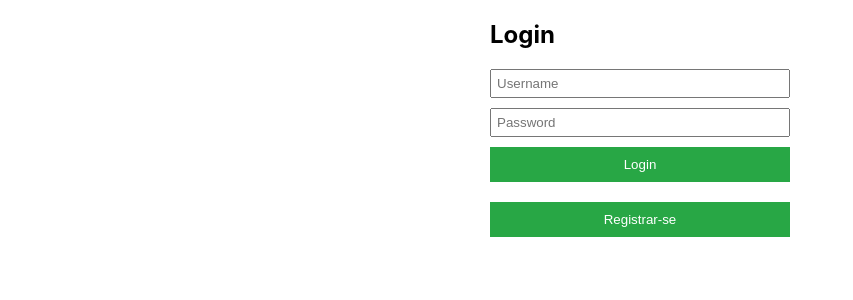
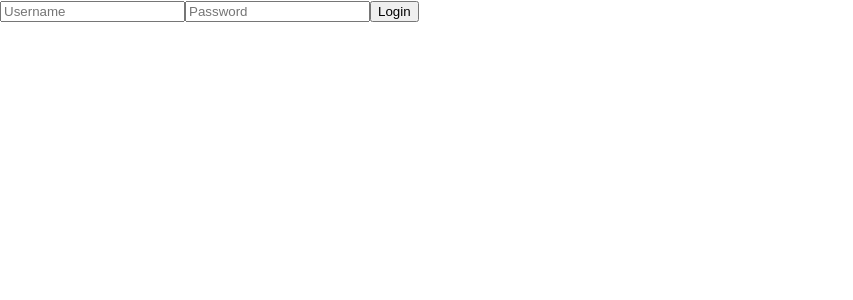
Before and after one commit to pedromshin/portaldoesporte-web, a React (Create React App) app: page /login in a window 1280 px wide. Shown: the top 300 px of the page, without its empty margins (0-853 px from the left). Built offline with nearby package versions, Linux system fonts and the light colour scheme.

Commit message:
improve auth

```diff
--- a/src/pages/login/index.tsx
+++ b/src/pages/login/index.tsx
@@ -1,49 +1,25 @@
-import { useState } from "react";
-import styled from "styled-components";
-import axios from "axios";
-import { endpoint } from "../../utils/endpoint";
+import { useEffect, useState } from "react";
 import { useNavigate } from "react-router-dom";
+import { useAuth } from "../../hooks/useAuth";
 import { routes } from "..";
-import { useAuth } from "../../hooks/useAuth";
 
-const Form = styled.form`
-  display: flex;
-  flex-direction: column;
-  max-width: 300px;
-  margin: 0 auto;
-`;
-
-const Input = styled.input`
-  margin-bottom: 10px;
-  padding: 5px;
-`;
-
-const Button = styled.button`
-  padding: 10px;
-  background-color: #28a745;
-  color: white;
-  border: none;
-  cursor: pointer;
-  margin-bottom: 20px;
-`;
-
-function Login() {
+export default function Login() {
   const auth = useAuth();
   const navigate = useNavigate();
   const [username, setUsername] = useState("");
   const [password, setPassword] = useState("");
 
-  const handleSubmit = async (e: any) => {
+  useEffect(() => {
+    if (auth?.auth?.accessToken) {
+      navigate(routes.pageMemberships);
+    }
+  }, [auth, navigate]);
+
+  const handleSubmit = async (e: React.FormEvent) => {
     e.preventDefault();
     try {
-      const response = await axios.post(`${endpoint}/auth/login`, {
-        username,
-        password,
-      });
-      const { token } = response.data;
-      localStorage.setItem("authToken", token);
-
-      // navigate(routes.pageMemberships);
+      await auth.login(username, password);
+      navigate(routes.pageMemberships);
     } catch (error: any) {
       console.error("Login error:", error.response?.data || error.message);
       alert("Login failed. Please check your credentials.");
@@ -51,28 +27,20 @@ function Login() {
   };
 
   return (
-    <Form onSubmit={handleSubmit}>
-      <h2>Login</h2>
-      <Input
+    <form onSubmit={handleSubmit}>
+      <input
         type="text"
-        placeholder="Username"
         value={username}
         onChange={(e) => setUsername(e.target.value)}
-        required
+        placeholder="Username"
       />
-      <Input
+      <input
         type="password"
-        placeholder="Password"
         value={password}
         onChange={(e) => setPassword(e.target.value)}
-        required
+        placeholder="Password"
       />
-      <Button type="submit">Login</Button>
-      <Button type="button" onClick={() => navigate(routes.pageRegister)}>
-        Registrar-se
-      </Button>
-    </Form>
+      <button type="submit">Login</button>
+    </form>
   );
 }
-
-export default Login;
--- a/src/pages/memberships/index.tsx
+++ b/src/pages/memberships/index.tsx
@@ -3,8 +3,13 @@ import { useAuth } from "../../hooks/useAuth";
 import { routes } from "..";
 
 export default () => {
+  const auth = useAuth();
   const navigate = useNavigate();
-  const auth = useAuth();
+
+  const handleLogout = () => {
+    auth.logout();
+    navigate(routes.pageLogin);
+  };
 
   console.log(auth);
 
@@ -12,6 +17,7 @@ export default () => {
     <h2>
       Associações
       <button onClick={() => navigate(routes.pageLogin)}>fazer login</button>
+      <button onClick={handleLogout}>Logout</button>
     </h2>
   );
 };
--- a/src/providers/AuthProvider.tsx
+++ b/src/providers/AuthProvider.tsx
@@ -1,11 +1,18 @@
-import { createContext, useState, useContext, PropsWithChildren } from "react";
+import {
+  createContext,
+  useState,
+  useContext,
+  PropsWithChildren,
+  useEffect,
+} from "react";
 import axios from "axios";
 import { endpoint } from "../utils/endpoint";
 
 export type AuthContextType = {
-  auth: any; // Define a proper type for `auth` if you know it
+  auth: { accessToken: string }; // Define a proper type for `auth` if you know it
   login: (username: string, password: string) => Promise<void>;
   register: (username: string, password: string) => Promise<void>;
+  logout: () => void;
 };
 
 export const AuthContext = createContext<AuthContextType | undefined>(
@@ -13,28 +20,40 @@ export const AuthContext = createContext<AuthContextType | undefined>(
 );
 
 export const AuthProvider = ({ children }: PropsWithChildren) => {
-  const [auth, setAuth] = useState<AuthContextType | undefined>(undefined);
+  const [auth, setAuth] = useState<any>(null);
+
+  useEffect(() => {
+    const checkAuth = () => {
+      const accessToken = localStorage.getItem("accessToken");
+      if (accessToken) {
+        setAuth({ accessToken }); // Adjust based on your auth structure
+      }
+    };
+
+    checkAuth();
+  }, []);
 
   const login = async (username: string, password: string) => {
     const response = await axios.post(`${endpoint}/auth/login`, {
       username,
       password,
     });
-
-    console.log(response.data);
-    setAuth(response.data);
-    localStorage.setItem("auth", JSON.stringify(response.data));
+    const { accessToken } = response.data;
+    localStorage.setItem("accessToken", accessToken);
+    setAuth({ accessToken });
   };
 
   const register = async (username: string, password: string) => {
-    await axios.post(`${endpoint}/auth/register`, {
-      username,
-      password,
-    });
+    await axios.post(`${endpoint}/auth/register`, { username, password });
+  };
+
+  const logout = () => {
+    localStorage.removeItem("accessToken");
+    setAuth(null);
   };
 
   return (
-    <AuthContext.Provider value={{ auth, login, register } as any}>
+    <AuthContext.Provider value={{ auth, login, register, logout }}>
       {children}
     </AuthContext.Provider>
   );
```
